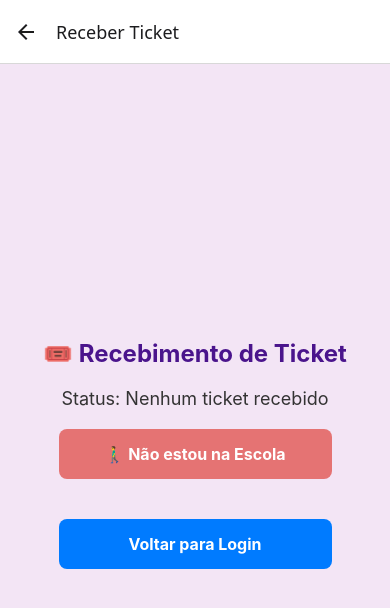
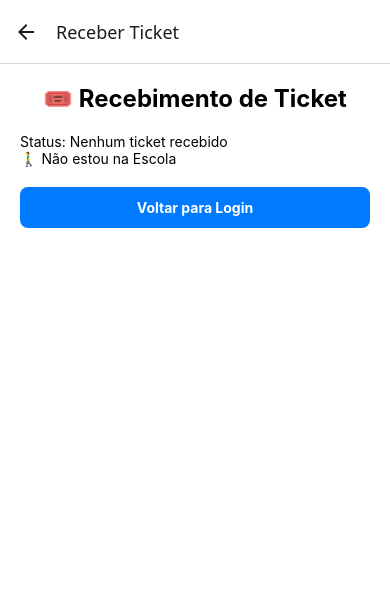
Before and after one commit to SalveCrazy/Pratoj-, a React Native app: screen /Ticket in a window 390 px wide. Shown: the top 608 px of the page. Built offline with nearby package versions, Linux system fonts and the light colour scheme.

Commit message:
Update TicketScreen.js

```diff
--- a/screens/TicketScreen.js
+++ b/screens/TicketScreen.js
@@ -10,12 +10,12 @@ export default function TicketScreen({ navigation, route }) {
   const horaIntervalo = 10;
   const minutoIntervalo = 0;
 
-  // Pegando dados do aluno vindos da LoginScreen
+
   const { matricula } = route.params || {};
   const [alunoNome, setAlunoNome] = useState("");
 
   useEffect(() => {
-    // tenta buscar o nome do aluno pelo cadastro
+
     const loadAluno = async () => {
       const data = await AsyncStorage.getItem("alunos");
       if (data) {
@@ -27,7 +27,7 @@ export default function TicketScreen({ navigation, route }) {
     if (matricula) loadAluno();
   }, [matricula]);
 
-  // verificar horário do intervalo
+
   useEffect(() => {
     const checkHorario = () => {
       const agora = new Date();
@@ -41,7 +41,7 @@ export default function TicketScreen({ navigation, route }) {
     return () => clearInterval(timer);
   }, []);
 
-  // carregar status do ticket salvo
+
   useEffect(() => {
     const loadTicket = async () => {
       const hoje = new Date().toLocaleDateString();
@@ -54,7 +54,7 @@ export default function TicketScreen({ navigation, route }) {
     loadTicket();
   }, []);
 
-  // receber ticket
+
   const handleReceberTicket = async () => {
     if (!naEscola) {
       Alert.alert("Erro", "Você precisa estar na escola para receber o ticket!");
@@ -69,11 +69,11 @@ export default function TicketScreen({ navigation, route }) {
       return;
     }
 
-    // salva ticket atual
+
     const ticketAtual = { date: hoje, aluno: alunoNome || "Aluno", matricula, usado: false };
     await AsyncStorage.setItem("ticketData", JSON.stringify(ticketAtual));
 
-    // adiciona no histórico geral de tickets
+
     const listaTickets = JSON.parse(await AsyncStorage.getItem("tickets")) || [];
     listaTickets.push(ticketAtual);
     await AsyncStorage.setItem("tickets", JSON.stringify(listaTickets));
@@ -113,13 +113,43 @@ export default function TicketScreen({ navigation, route }) {
 }
 
 const styles = StyleSheet.create({
-  container: { flex: 1, justifyContent: "center", alignItems: "center", backgroundColor: "#f3e5f5" },
-  title: { fontSize: 24, fontWeight: "bold", marginBottom: 20, color: "#4a148c" },
-  status: { fontSize: 18, marginBottom: 20, color: "#333" },
-  toggleButton: { padding: 15, borderRadius: 8, marginBottom: 20, width: "70%", alignItems: "center" },
-  inSchool: { backgroundColor: "#81c784" },
-  outSchool: { backgroundColor: "#e57373" },
-  toggleText: { fontSize: 16, fontWeight: "bold", color: "#fff" },
-  button: { backgroundColor: "#7b1fa2", padding: 15, borderRadius: 8, width: "70%", alignItems: "center" },
-  buttonText: { color: "#fff", fontSize: 16, fontWeight: "bold" },
+  container: {
+    flex: 1,
+    padding: 20,
+    backgroundColor: "#fff",
+  },
+  title: {
+    fontSize: 24,
+    fontWeight: "bold",
+    marginBottom: 20,
+    textAlign: "center",
+  },
+  subtitle: {
+    fontSize: 18,
+    marginTop: 20,
+    marginBottom: 10,
+    fontWeight: "bold",
+  },
+  input: {
+    borderWidth: 1,
+    borderColor: "#ccc",
+    borderRadius: 8,
+    padding: 10,
+    marginBottom: 10,
+  },
+  button: {
+    backgroundColor: "#4a148c",
+    padding: 12,
+    borderRadius: 8,
+    alignItems: "center",
+  },
+  buttonText: {
+    color: "#fff",
+    fontWeight: "bold",
+  },
+  listItem: {
+    padding: 8,
+    borderBottomWidth: 1,
+    borderColor: "#eee",
+  },
 });
```
